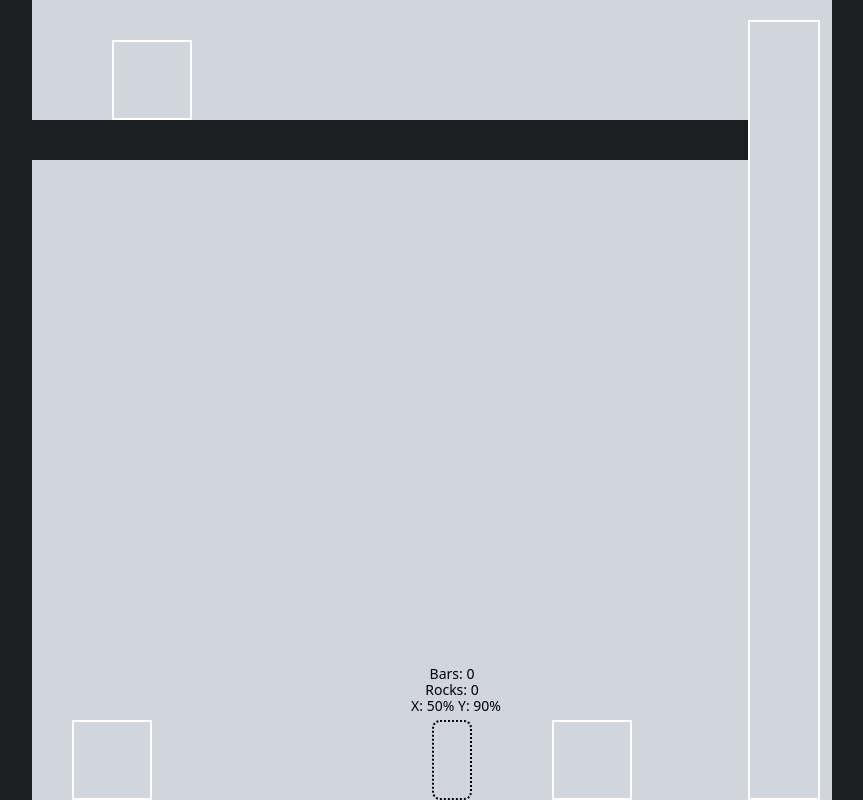
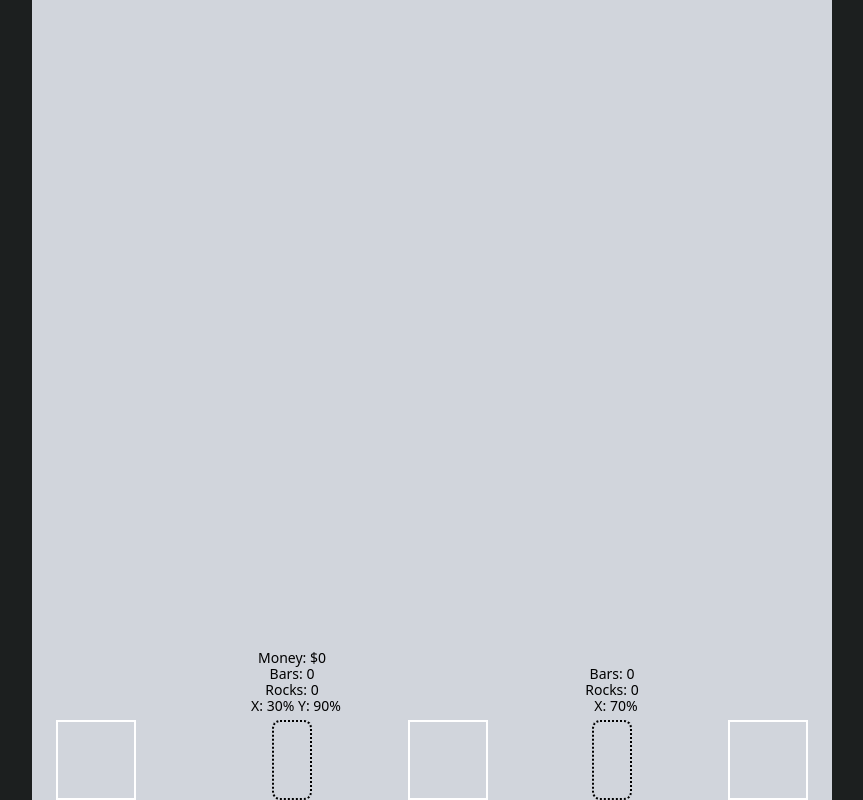
Before and after one commit to Antoni101/ReactGame, a React (Vite) app: page / in a window 1280 px wide. Shown: the whole page, without its empty margins (208-1071 px from the left). Built offline with nearby package versions, Linux system fonts and the light colour scheme.

Commit message:
Small changes to floors

```diff
--- a/src/Floor.jsx
+++ /dev/null
@@ -1,15 +0,0 @@
-function Floor() {
-
-    return (
-        <div className="absolute w-179 h-10"
-        style={{
-            top: `15%`,
-            left: `0%`,
-            backgroundColor: '#1c1f1f',
-        }}>
-
-        </div>
-    )
-}
-
-export default Floor
--- a/src/Mine.jsx
+++ b/src/Mine.jsx
@@ -2,7 +2,7 @@ function Mine() {
 
     return (
         <div className="absolute w-20 h-20 border-2 border-white"
-        style={{ top: `${90}%`, left: `${5}%`,}}>
+        style={{ top: `${90}%`, left: `${3}%`,}}>
         </div>
     )
 }
--- /dev/null
+++ b/src/Npc.jsx
@@ -0,0 +1,140 @@
+import { useState, useEffect } from 'react'
+
+function GameNpc() {
+    const [npc, setNpc] = useState({
+        mining: null,
+        smelting: null,
+        selling: null,
+        mineSpeed: 1000,
+        rocks: 0,
+        bars: 0,
+        x: 70,
+        moveSpeed: 100
+    });
+
+    function checkMining() {
+        if (npc.x <= 13) {
+            setNpc(prev => ({ ...prev, mining: true }));
+        } else {
+            setNpc(prev => ({ ...prev, mining: false }));
+        }
+    }
+
+    function checkSelling() {
+        if (npc.x >= 82) {
+            setNpc(prev => ({ ...prev, selling: true }));
+        } else {
+            setNpc(prev => ({ ...prev, selling: false }));
+        }
+    }
+
+    function checkSmelting() {
+        if (npc.x >= 42 && npc.x <= 57) {
+            setNpc(prev => ({ ...prev, smelting: true }));
+        } else {
+            setNpc(prev => ({ ...prev, smelting: false }));
+        }
+    }
+
+    useEffect(() => {
+        if (npc.mining) {
+            const interval = setInterval(() => {
+            setNpc(prev => ({ ...prev, rocks: prev.rocks + 1 }));
+            }, npc.mineSpeed); // every second
+
+            return () => clearInterval(interval); // cleanup
+        }
+    }, [npc.mining]);
+
+    useEffect(() => {
+        if (npc.smelting && npc.rocks >= 3) {
+            const interval = setInterval(() => {
+            setNpc(prev => {
+                if (prev.rocks < 3) return prev;
+                    return { ...prev, rocks: prev.rocks - 3, bars: prev.bars + 1 };
+                });
+            }, 2000); // every 2 second
+
+            return () => clearInterval(interval); // cleanup
+        }
+    }, [npc.smelting]);
+
+    useEffect(() => {
+        if (npc.selling && npc.bars > 0) {
+            const interval = setInterval(() => {
+            setNpc(prev => {
+                if (prev.bars <= 0) return prev;
+                    return {
+                        ...prev,
+                        bars: prev.bars - 1,
+                        money: prev.money + prev.sellValue
+                    };
+                });
+            }, 500); // every second
+
+            return () => clearInterval(interval); // cleanup
+        }
+    }, [npc.selling]);
+
+
+    useEffect(() => {
+        checkMining();
+        checkSmelting();
+        checkSelling();
+    }, [npc.x]);
+
+    let aInterval = null;
+    let dInterval = null;
+
+    function moveNpc(goX) {
+        const npcMoving = setInterval(function () {
+            setNpc(prev => {
+                let newX = prev.x;
+
+                if (npc.x > goX) {
+                    newX = prev.x - 0.5;
+                } else if (npc.x < goX) {
+                    newX = prev.x + 0.5;
+                }
+
+                // Stop moving if close enough (within 0.5 units)
+                if (Math.abs(newX - goX) < 0.5) {
+                    newX = goX;
+                    clearInterval(npcMoving);
+                }
+
+                return {
+                    ...prev,
+                    x: newX
+                };
+            });
+        }, npc.moveSpeed);
+    }
+
+    return (
+        <div>
+            <div>
+                <div className="absolute rounded-lg w-10 h-20 border-2 border-dotted border-black text-white"
+                    style={{ top: `${90}%`, left: `${npc.x}%`, }}>
+                </div>
+            </div>
+
+            <div className="absolute text-sm w-30 h-8 text-black text-center"
+                style={{ top: `${87}%`, left: `${npc.x - 4.5}%`, }}>
+                X: {npc.x}%
+            </div>
+
+            <div className="absolute text-sm w-20 h-8 text-black text-center"
+                style={{ top: `${85}%`, left: `${npc.x - 2.5}%`, }}>
+                Rocks: {npc.rocks}
+            </div>
+
+            <div className="absolute text-sm w-20 h-8 text-black text-center"
+                style={{ top: `${83}%`, left: `${npc.x - 2.5}%`, }}>
+                Bars: {npc.bars}
+            </div>
+        </div>
+    );
+}
+
+export default GameNpc
--- a/src/Player.jsx
+++ b/src/Player.jsx
@@ -4,23 +4,34 @@ function GamePlayer() {
     const [player, setPlayer] = useState({
         mining: null,
         smelting: null,
+        selling: null,
+        sellValue: 5,
+        mineSpeed: 1000,
         money: 0,
         rocks: 0,
         bars: 0,
-        x: 50,
+        x: 30,
         y: 90,
     });
 
     function checkMining() {
-        if (player.x < 16) {
+        if (player.x <= 13) {
             setPlayer(prev => ({ ...prev, mining: true }));
         } else {
             setPlayer(prev => ({ ...prev, mining: false }));
         }
     }
 
+    function checkSelling() {
+        if (player.x >= 82) {
+            setPlayer(prev => ({ ...prev, selling: true }));
+        } else {
+            setPlayer(prev => ({ ...prev, selling: false }));
+        }
+    }
+
     function checkSmelting() {
-        if (player.x >= 60 && player.x <= 75) {
+        if (player.x >= 42 && player.x <= 57) {
             setPlayer(prev => ({ ...prev, smelting: true }));
         } else {
             setPlayer(prev => ({ ...prev, smelting: false }));
@@ -31,7 +42,7 @@ function GamePlayer() {
         if (player.mining) {
             const interval = setInterval(() => {
             setPlayer(prev => ({ ...prev, rocks: prev.rocks + 1 }));
-            }, 800); // every 0.8 second
+            }, player.mineSpeed); // every second
 
             return () => clearInterval(interval); // cleanup
         }
@@ -41,7 +52,7 @@ function GamePlayer() {
         if (player.smelting && player.rocks >= 3) {
             const interval = setInterval(() => {
             setPlayer(prev => {
-                if (prev.rocks <= 3) return prev;
+                if (prev.rocks < 3) return prev;
                     return { ...prev, rocks: prev.rocks - 3, bars: prev.bars + 1 };
                 });
             }, 2000); // every 2 second
@@ -50,10 +61,28 @@ function GamePlayer() {
         }
     }, [player.smelting]);
 
+    useEffect(() => {
+        if (player.selling && player.bars > 0) {
+            const interval = setInterval(() => {
+            setPlayer(prev => {
+                if (prev.bars <= 0) return prev;
+                    return {
+                        ...prev,
+                        bars: prev.bars - 1,
+                        money: prev.money + prev.sellValue
+                    };
+                });
+            }, 500); // every second
+
+            return () => clearInterval(interval); // cleanup
+        }
+    }, [player.selling]);
+
 
     useEffect(() => {
         checkMining();
         checkSmelting();
+        checkSelling();
     }, [player.x]);
 
     function jump() {
@@ -75,7 +104,6 @@ function GamePlayer() {
 
     let aInterval = null;
     let dInterval = null;
-    let sInterval = null;
     useEffect(() => {
         function handleKeyDown(e) {
             if (e.key === 'a' && !aInterval) {
@@ -88,11 +116,6 @@ function GamePlayer() {
                     movePlayer(1, 0); // right
                 }, 20);
             }
-            if (e.key === 's' && !sInterval) {
-                sInterval = setInterval(() => {
-                    movePlayer(0, 1); // down
-                }, 20);
-            }
             if (e.key === 'w') jump();
         }
         function handleKeyUp(e) {
@@ -103,10 +126,6 @@ function GamePlayer() {
             if (e.key === 'd' && dInterval) {
                 clearInterval(dInterval);
                 dInterval = null;
-            }
-            if (e.key === 's' && sInterval) {
-                clearInterval(sInterval);
-                sInterval = null;
             }
         }
 
@@ -148,6 +167,11 @@ function GamePlayer() {
                 style={{ top: `${player.y - 7}%`, left: `${player.x - 2.5}%`, }}>
                 Bars: {player.bars}
             </div>
+
+            <div className="absolute text-sm w-20 h-8 text-black text-center"
+                style={{ top: `${player.y - 9}%`, left: `${player.x - 2.5}%`, }}>
+                Money: ${player.money}
+            </div>
         </div>
     );
 }
--- a/src/Sell.jsx
+++ b/src/Sell.jsx
@@ -2,7 +2,7 @@ function Sell() {
 
     return (
         <div className="absolute w-20 h-20 border-2 border-white"
-        style={{ top: `${5}%`, left: `${10}%`,}}>
+        style={{ top: `${90}%`, left: `${87}%`,}}>
         </div>
     )
 }
--- a/src/Smelter.jsx
+++ b/src/Smelter.jsx
@@ -2,7 +2,7 @@ function Smelter() {
 
     return (
         <div className="absolute w-20 h-20 border-2 border-white"
-        style={{ top: `${90}%`, left: `${65}%`,}}>
+        style={{ top: `${90}%`, left: `${47}%`,}}>
         </div>
     )
 }
--- a/src/main.jsx
+++ b/src/main.jsx
@@ -4,8 +4,8 @@ import { useState } from 'react'
 import GamePlayer from './Player.jsx'
 import Mine from './Mine.jsx'
 import Smelter from './Smelter.jsx'
-import Floor from './Floor.jsx'
 import Sell from './Sell.jsx'
+import GameNpc from './Npc.jsx'
 import './index.css'
 
 function GameArea() {
@@ -14,10 +14,10 @@ function GameArea() {
     <div className="flex items-center justify-center h-screen w-screen">
       <div className="bg-gray-300 relative w-200 h-200 text-white">
         <GamePlayer/>
-         <Floor /> <Mine /> <Smelter /> <Sell />
-        <div className="absolute w-18 h-195 border-2 border-white"
-          style={{ top: `${2.5}%`, left: `${89.5}%`,}}>
-        </div>
+        <GameNpc/>
+        <Mine />
+        <Smelter />
+        <Sell />
       </div>
     </div>
   );
```
Also changed, not shown: src/Zones.jsx (deleted).
